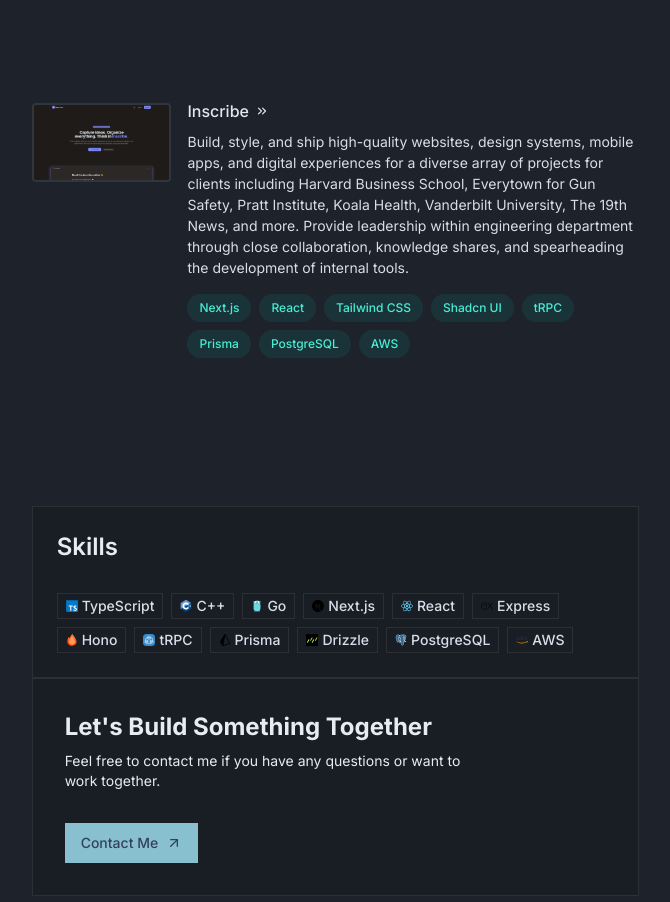
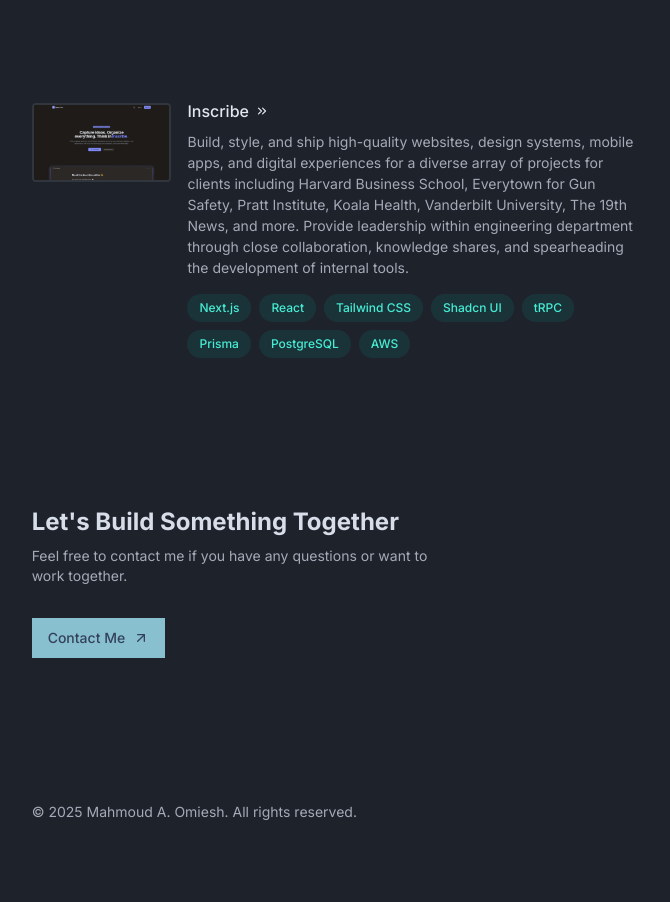
Before and after one commit to MahmoudOmiesh/portfolio, a Next.js app: page / in a window 1280 px wide. Shown: the part 1160-2062 px from the top of the page, without its empty margins (593-1263 px from the left). Built offline with nearby package versions, Linux system fonts and the light colour scheme.

Commit message:
feat: cta & footer

```diff
--- a/src/app/(home)/_components/cta.tsx
+++ b/src/app/(home)/_components/cta.tsx
@@ -1,15 +1,34 @@
 import { ArrowUpRightIcon } from "lucide-react";
+import { HexagonBackground } from "~/components/animate-ui/components/backgrounds/hexagon";
 import { Button } from "~/components/ui/button";
-import { Card, CardContent } from "~/components/ui/card";
 
 export function CTA() {
   return (
-    <Card className="p-0">
-      <CardContent className="p-8">
+    <div className="relative isolate mb-16 scroll-mt-16 md:mb-24 lg:mb-36 lg:scroll-mt-24">
+      <div className="absolute -inset-4 -z-10">
+        <div className="size-full">
+          {/* Diagonal Fade Grid Background - Top Right */}
+          <div
+            className="absolute inset-0 z-0"
+            style={{
+              backgroundImage: `
+        linear-gradient(to right, color-mix(in oklab, var(--color-muted-foreground) 10%, transparent) 1px, transparent 1px),
+        linear-gradient(to bottom, color-mix(in oklab, var(--color-muted-foreground) 10%, transparent) 1px, transparent 1px)
+      `,
+              backgroundSize: "30px 30px",
+              WebkitMaskImage:
+                "radial-gradient(ellipse 50% 80% at 100% 0%, #000 50%, transparent 90%)",
+              maskImage:
+                "radial-gradient(ellipse 50% 80% at 100% 0%, #000 50%, transparent 90%)",
+            }}
+          />
+        </div>
+      </div>
+
       <h3 className="text-xxl font-bold md:text-2xl">
         Let&apos;s Build Something Together
       </h3>
-        <p className="mt-2 max-w-[50ch] text-sm text-pretty">
+      <p className="text-muted-foreground mt-2 max-w-[50ch] text-sm text-pretty">
         Feel free to contact me if you have any questions or want to work
         together.
       </p>
@@ -20,7 +39,6 @@
           <ArrowUpRightIcon className="size-4 transition-transform group-hover:translate-x-0.5 group-hover:-translate-y-0.5" />
         </a>
       </Button>
-      </CardContent>
-    </Card>
+    </div>
   );
 }
--- a/src/app/(home)/_components/experience.tsx
+++ b/src/app/(home)/_components/experience.tsx
@@ -111,7 +111,9 @@
             <ExternalLinkIcon className="size-3.5 transition-transform group-hover:translate-x-0.5 group-hover:-translate-y-0.5 group-focus-visible:translate-x-0.5 group-focus-visible:-translate-y-0.5 motion-reduce:transition-none" />
           </h3>
 
-          <p className="mt-2 text-sm leading-normal">{description}</p>
+          <p className="text-muted-foreground mt-2 text-sm leading-normal">
+            {description}
+          </p>
 
           <ul className="mt-4 flex flex-wrap gap-2">
             {technologies.map((technology) => (
--- a/src/app/(home)/_components/projects.tsx
+++ b/src/app/(home)/_components/projects.tsx
@@ -24,7 +24,7 @@
 
 export function Projects() {
   return (
-    <Section id="experience" label="Experience">
+    <Section id="projects" label="Projects">
       <ol className="group/list space-y-12">
         {PROJECTS.map((project) => (
           <li key={project.href}>
@@ -75,7 +75,9 @@
             <ChevronsRightIcon className="size-3.5 transition-transform group-hover:translate-x-0.5 group-focus-visible:translate-x-0.5 motion-reduce:transition-none" />
           </h3>
 
-          <p className="mt-2 text-sm leading-normal">{description}</p>
+          <p className="text-muted-foreground mt-2 text-sm leading-normal">
+            {description}
+          </p>
 
           <ul className="mt-4 flex flex-wrap gap-2">
             {technologies.map((technology) => (
--- a/src/app/(home)/_components/skills.tsx
+++ /dev/null
@@ -1,86 +0,0 @@
-import {
-  AWSIcon,
-  CppIcon,
-  DrizzleIcon,
-  ExpressIcon,
-  GoIcon,
-  HonoIcon,
-  NextjsIcon,
-  PostgreSQLIcon,
-  PrismaIcon,
-  ReactIcon,
-  TrpcIcon,
-  TypescriptIcon,
-} from "~/components/tech-icons";
-import { Badge } from "~/components/ui/badge";
-import { Card, CardContent, CardHeader, CardTitle } from "~/components/ui/card";
-
-const SKILLS = [
-  {
-    name: "TypeScript",
-    icon: TypescriptIcon,
-  },
-  {
-    name: "C++",
-    icon: CppIcon,
-  },
-  {
-    name: "Go",
-    icon: GoIcon,
-  },
-  {
-    name: "Next.js",
-    icon: NextjsIcon,
-  },
-  {
-    name: "React",
-    icon: ReactIcon,
-  },
-  {
-    name: "Express",
-    icon: ExpressIcon,
-  },
-  {
-    name: "Hono",
-    icon: HonoIcon,
-  },
-  {
-    name: "tRPC",
-    icon: TrpcIcon,
-  },
-  {
-    name: "Prisma",
-    icon: PrismaIcon,
-  },
-  {
-    name: "Drizzle",
-    icon: DrizzleIcon,
-  },
-  {
-    name: "PostgreSQL",
-    icon: PostgreSQLIcon,
-  },
-  {
-    name: "AWS",
-    icon: AWSIcon,
-  },
-];
-
-export function Skills() {
-  return (
-    <Card>
-      <CardHeader>
-        <CardTitle className="text-xl md:text-2xl">Skills</CardTitle>
-      </CardHeader>
-      <CardContent>
-        <div className="flex flex-wrap gap-2">
-          {SKILLS.map((skill) => (
-            <Badge variant="outline" key={skill.name} className="text-sm">
-              <skill.icon /> {skill.name}
-            </Badge>
-          ))}
-        </div>
-      </CardContent>
-    </Card>
-  );
-}
--- a/src/app/(home)/page.tsx
+++ b/src/app/(home)/page.tsx
@@ -1,8 +1,8 @@
 import { About } from "./_components/about";
 import { Projects } from "./_components/projects";
-import { Skills } from "./_components/skills";
 import { CTA } from "./_components/cta";
 import { Experience } from "./_components/experience";
+import { Footer } from "~/components/footer";
 
 export default function HomePage() {
   return (
@@ -13,9 +13,9 @@
 
       <Projects />
 
-      <Skills />
+      <CTA />
 
-      <CTA />
+      <Footer />
     </>
   );
 }
--- /dev/null
+++ b/src/components/animate-ui/components/backgrounds/hexagon.tsx
@@ -0,0 +1,100 @@
+'use client';
+
+import * as React from 'react';
+
+import { cn } from '~/lib/utils';
+
+type HexagonBackgroundProps = React.ComponentProps<'div'> & {
+  hexagonProps?: React.ComponentProps<'div'>;
+  hexagonSize?: number; // value greater than 50
+  hexagonMargin?: number;
+};
+
+function HexagonBackground({
+  className,
+  children,
+  hexagonProps,
+  hexagonSize = 75,
+  hexagonMargin = 3,
+  ...props
+}: HexagonBackgroundProps) {
+  const hexagonWidth = hexagonSize;
+  const hexagonHeight = hexagonSize * 1.1;
+  const rowSpacing = hexagonSize * 0.8;
+  const baseMarginTop = -36 - 0.275 * (hexagonSize - 100);
+  const computedMarginTop = baseMarginTop + hexagonMargin;
+  const oddRowMarginLeft = -(hexagonSize / 2);
+  const evenRowMarginLeft = hexagonMargin / 2;
+
+  const [gridDimensions, setGridDimensions] = React.useState({
+    rows: 0,
+    columns: 0,
+  });
+
+  const updateGridDimensions = React.useCallback(() => {
+    const rows = Math.ceil(window.innerHeight / rowSpacing);
+    const columns = Math.ceil(window.innerWidth / hexagonWidth) + 1;
+    setGridDimensions({ rows, columns });
+  }, [rowSpacing, hexagonWidth]);
+
+  React.useEffect(() => {
+    updateGridDimensions();
+    window.addEventListener('resize', updateGridDimensions);
+    return () => window.removeEventListener('resize', updateGridDimensions);
+  }, [updateGridDimensions]);
+
+  return (
+    <div
+      data-slot="hexagon-background"
+      className={cn(
+        'relative size-full overflow-hidden dark:bg-neutral-900 bg-neutral-100',
+        className,
+      )}
+      {...props}
+    >
+      <style>{`:root { --hexagon-margin: ${hexagonMargin}px; }`}</style>
+      <div className="absolute top-0 -left-0 size-full overflow-hidden">
+        {Array.from({ length: gridDimensions.rows }).map((_, rowIndex) => (
+          <div
+            key={`row-${rowIndex}`}
+            style={{
+              marginTop: computedMarginTop,
+              marginLeft:
+                ((rowIndex + 1) % 2 === 0
+                  ? evenRowMarginLeft
+                  : oddRowMarginLeft) - 10,
+            }}
+            className="inline-flex"
+          >
+            {Array.from({ length: gridDimensions.columns }).map(
+              (_, colIndex) => (
+                <div
+                  key={`hexagon-${rowIndex}-${colIndex}`}
+                  {...hexagonProps}
+                  style={{
+                    width: hexagonWidth,
+                    height: hexagonHeight,
+                    marginLeft: hexagonMargin,
+                    ...hexagonProps?.style,
+                  }}
+                  className={cn(
+                    'relative',
+                    '[clip-path:polygon(50%_0%,_100%_25%,_100%_75%,_50%_100%,_0%_75%,_0%_25%)]',
+                    "before:content-[''] before:absolute before:top-0 before:left-0 before:w-full before:h-full dark:before:bg-neutral-950 before:bg-white before:opacity-100 before:transition-all before:duration-1000",
+                    "after:content-[''] after:absolute after:inset-[var(--hexagon-margin)] dark:after:bg-neutral-950 after:bg-white",
+                    'after:[clip-path:polygon(50%_0%,_100%_25%,_100%_75%,_50%_100%,_0%_75%,_0%_25%)]',
+                    'hover:before:bg-neutral-200 dark:hover:before:bg-neutral-800 hover:before:opacity-100 hover:before:duration-0 dark:hover:after:bg-neutral-900 hover:after:bg-neutral-100 hover:after:opacity-100 hover:after:duration-0',
+                    hexagonProps?.className,
+                  )}
+                />
+              ),
+            )}
+          </div>
+        ))}
+      </div>
+      {children}
+    </div>
+  );
+}
+
+export { HexagonBackground, type HexagonBackgroundProps };
--- /dev/null
+++ b/src/components/footer.tsx
@@ -0,0 +1,10 @@
+export function Footer() {
+  return (
+    <footer className="text-muted-foreground max-w-md pb-16 text-sm sm:pb-0">
+      <p>
+        &copy; {new Date().getFullYear()} Mahmoud A. Omiesh. All rights
+        reserved.
+      </p>
+    </footer>
+  );
+}
--- a/src/components/header.tsx
+++ b/src/components/header.tsx
@@ -67,7 +67,7 @@
         {SOCIAL_LINKS.map((link) => (
           <li key={link.href} className="shrink-0">
             <a
-              className="block p-1 hover:text-slate-200"
+              className="text-muted-foreground block p-1 hover:text-slate-200"
               href={link.href}
               target="_blank"
               rel="noreferrer noopener"
```
Lines whose indentation alone changed are shown as unchanged.
